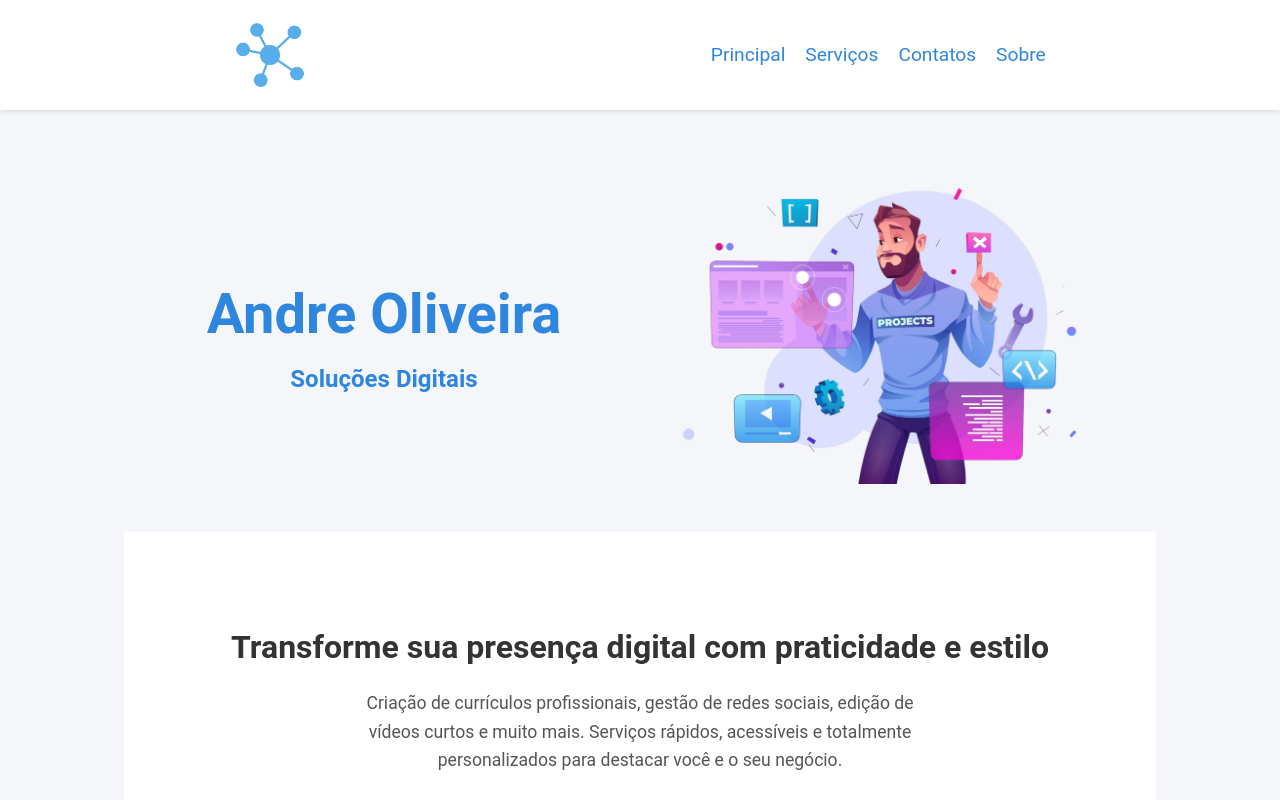
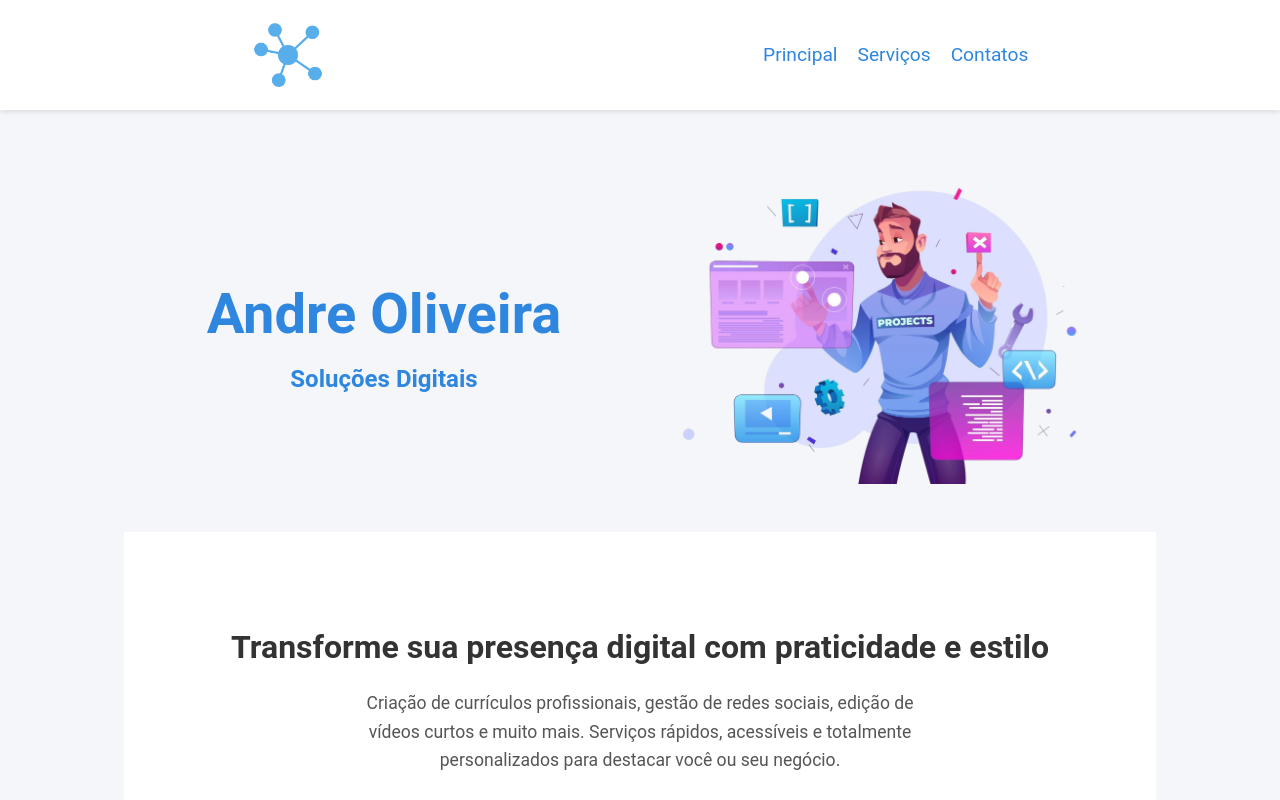
Before and after one commit to andregfo/solucoesdigitais, a plain HTML site: page index.html in a window 1280 px wide. Shown: the top 800 px of the page. Drawn offline with Linux system fonts and the light colour scheme.

Commit message:
Update index
Alteração de comentários

```diff
--- a/index.html
+++ b/index.html
@@ -12,12 +12,11 @@
 
   <header>
     <img src="imagens/logo_modelo_512.png" alt="Logo">
-    <!--<h1>Andre Oliveira - Soluções Digitais</h1>-->
     <nav>
         <a href="#principal">Principal</a>
         <a href="#servicos">Serviços</a>
         <a href="#contato">Contatos</a>
-        <a>Sobre</a>
+        <!--<a>Sobre</a>-->
     </nav>
   </header>
 
@@ -32,7 +31,7 @@
   <section class="hero">
     <h2>Transforme sua presença digital com praticidade e estilo</h2>
     <p>Criação de currículos profissionais, gestão de redes sociais, edição de vídeos curtos e muito mais.
-    Serviços rápidos, acessíveis e totalmente personalizados para destacar você e o seu negócio.</p>
+    Serviços rápidos, acessíveis e totalmente personalizados para destacar você ou seu negócio.</p>
   </section>
 
   <section class="servicos" id="servicos">
```
